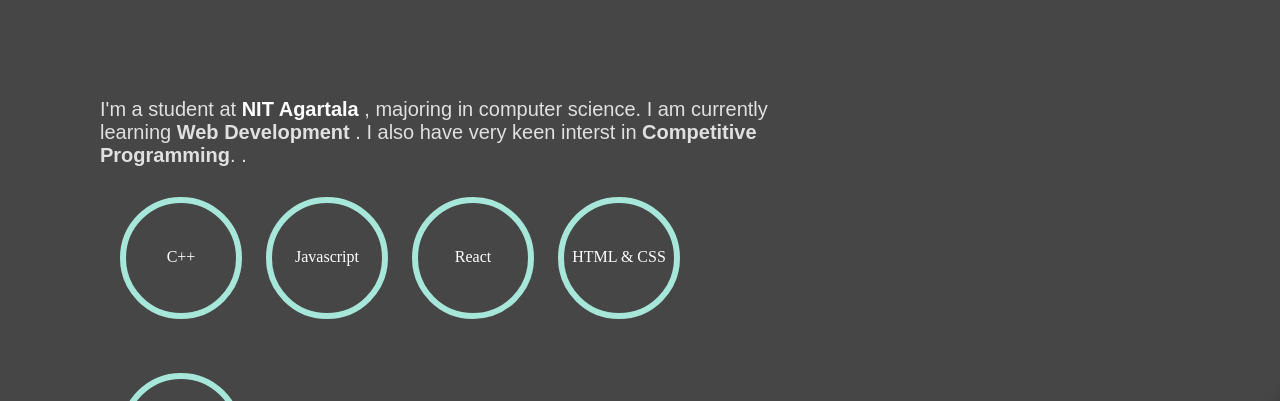
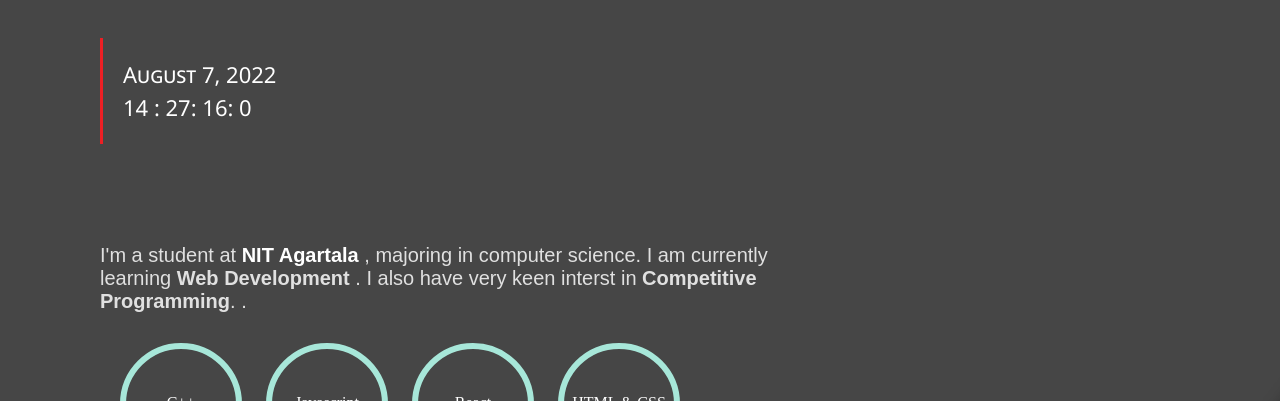
Before and after one commit to yashpal-97/yashpal.github.io, a plain HTML site: page about.html in a window 1280 px wide. Shown: the part 491-892 px from the top of the page. Drawn offline with Linux system fonts and the light colour scheme; a web font is replaced by a local one.

Commit message:
Update about.html

```diff
--- a/about.html
+++ b/about.html
@@ -12,6 +12,14 @@
   <meta name="author" content="SitePoint">
   <link rel="stylesheet" href="https://use.typekit.net/whr0cxq.css">
   <link rel="stylesheet" href="css/style.css">
+   <link rel="stylesheet" href="css/clock.css">
+  <style>
+
+    .main-content{
+        overflow: scroll;
+    }
+
+  </style>
 
 
 </head>
@@ -37,6 +45,17 @@
                 <!-- <a href="https://medium.com/"><img src="images/SocialIcons/medium.png"></a> -->
 
             </div>
+        <body onLoad="initClock()">
+
+                <div id="timedate">
+                  <a id="mon">January</a>
+                  <a id="d">1</a>,
+                  <a id="y">0</a><br />
+                  <a id="h">12</a> :
+                  <a id="m">00</a>:
+                  <a id="s">00</a>:
+                  <a id="mi">000</a>
+                </div>
             <!-- <img src="codepen-images/top3.png" height="30%" width="30%"> -->
         <!-- <a href="mailto:axon><button>REACH OUT</button></a> -->
 
@@ -121,5 +140,7 @@
     </div>
 
   <script src="scripts.js"></script>
+<script src="clock.js"></script>
+
 </body>
 </html>
```
